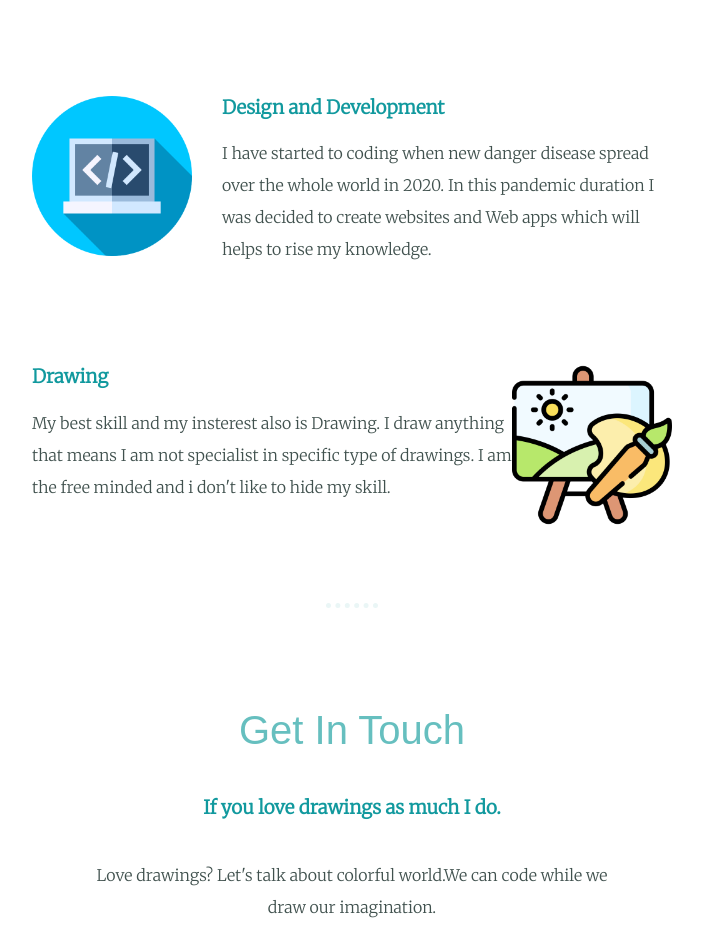
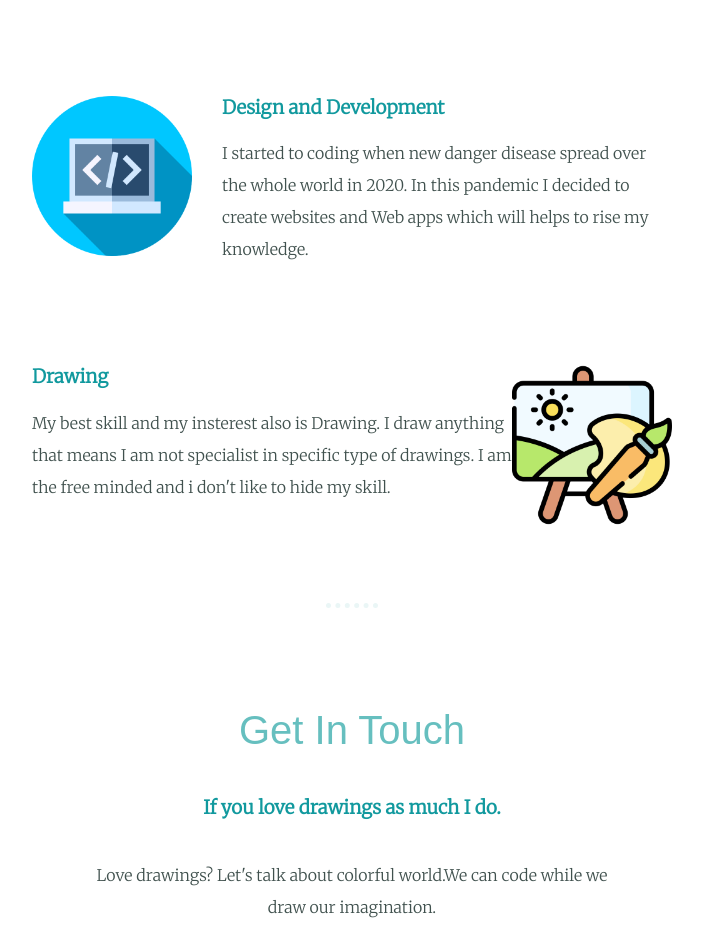
Before and after one commit to jyoti221996/My-Site, a plain HTML site: page index.html in a window 1280 px wide. Shown: the part 1600-2534 px from the top of the page, without its empty margins (288-991 px from the left). Drawn offline with Linux system fonts and the light colour scheme; a web font is replaced by a local one.

Commit message:
Update index.html

```diff
--- a/index.html
+++ b/index.html
@@ -29,7 +29,7 @@
     <div class="skill-row">
       <img class="design" src="images\programming.png" alt="html.png">
       <h3>Design and Development</h3>
-      <p>I have started to coding when new danger disease spread over the whole world in 2020. In this pandemic duration I was decided to create websites and Web apps which will helps to rise my knowledge.</p>
+      <p>I started to coding when new danger disease spread over the whole world in 2020. In this pandemic I decided to create websites and Web apps which will helps to rise my knowledge.</p>
     </div>
     <div class="skill-row">
       <img class="drawing" src="images\canvas.png" alt="drawing.png">
```
